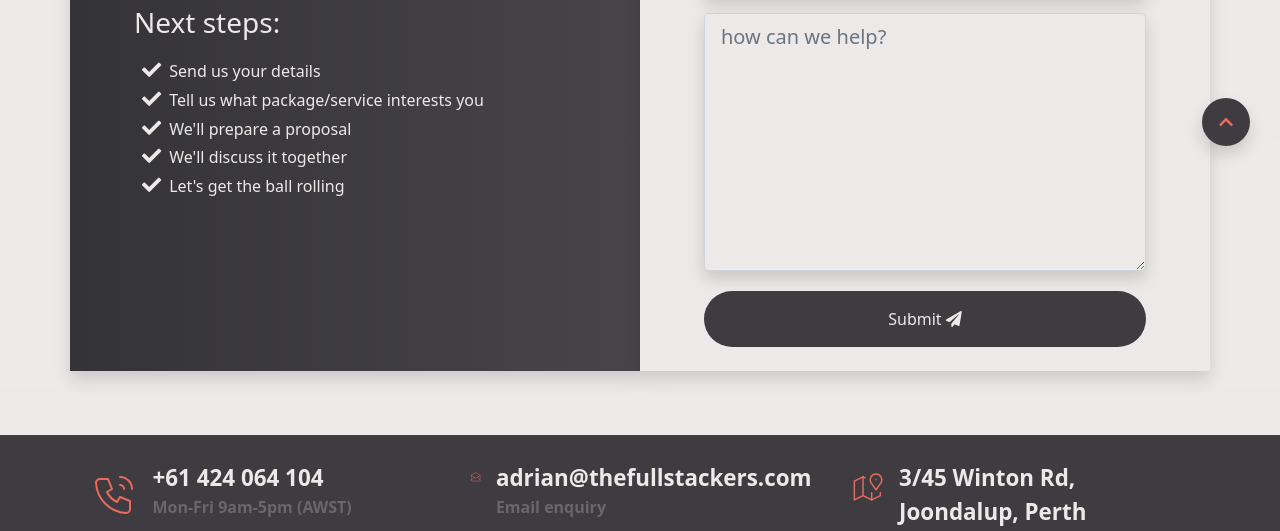
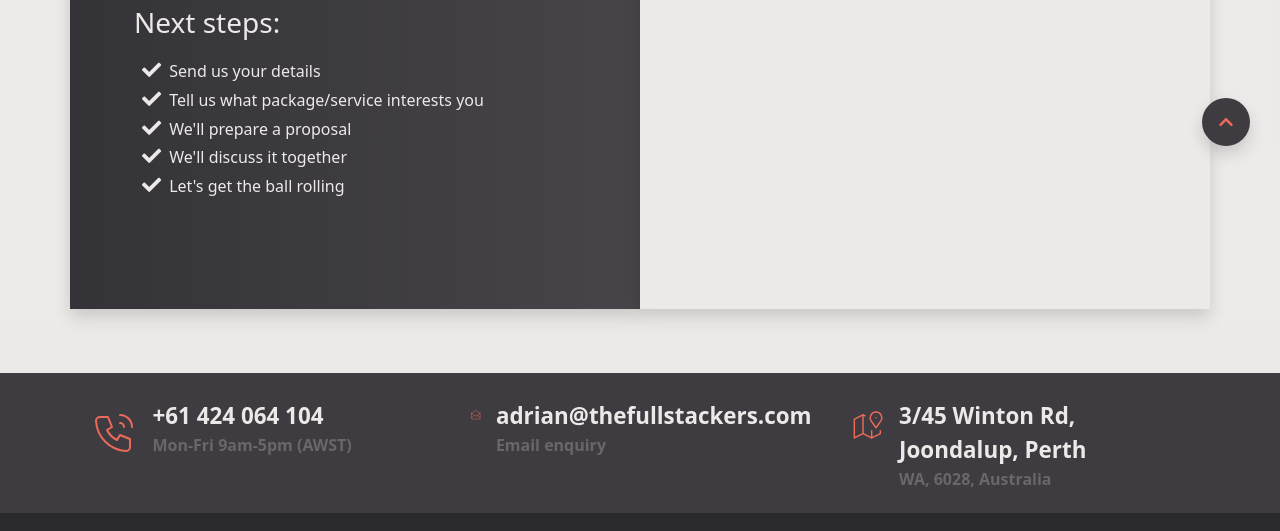
Before and after one commit to AdrianMEvans/TheFullStackers, a website: page contact.html in a window 1280 px wide. Shown: the part 624-1155 px from the top of the page. Drawn offline with nearby package versions, Linux system fonts and the light colour scheme; a script that the page names is missing.

Commit message:
updated contact form

```diff
--- a/contact.html
+++ b/contact.html
@@ -93,7 +93,8 @@
                 <div class="col-12 col-lg-6 bg-white shadow p-3">
                     <div class="form w-100 pb-2">
                         <h4 class="display-3--title mb-5"><i class="fas fa-door-open"></i></br>start your project</h4>
-                        <form action="#" class="row">
+                        <div data-tf-widget="WujjKLrs" data-tf-iframe-props="title=Contact Form" data-tf-medium="snippet" style="width:100%;height:400px;"></div><script src="//embed.typeform.com/next/embed.js"></script>
+                        <!-- <form action="#" class="row">
                             <div class="col-lg-6 col-md mb-3">
                                 <input type="text" placeholder="first name" id="inputFirstName"
                                     class="shadow form-control form-control-lg">
@@ -116,7 +117,7 @@
                                     <i class="fas fa-paper-plane"></i>
                                 </button>
                             </div>
-                        </form>
+                        </form> -->
                     </div>
                 </div>
             </div>
```
